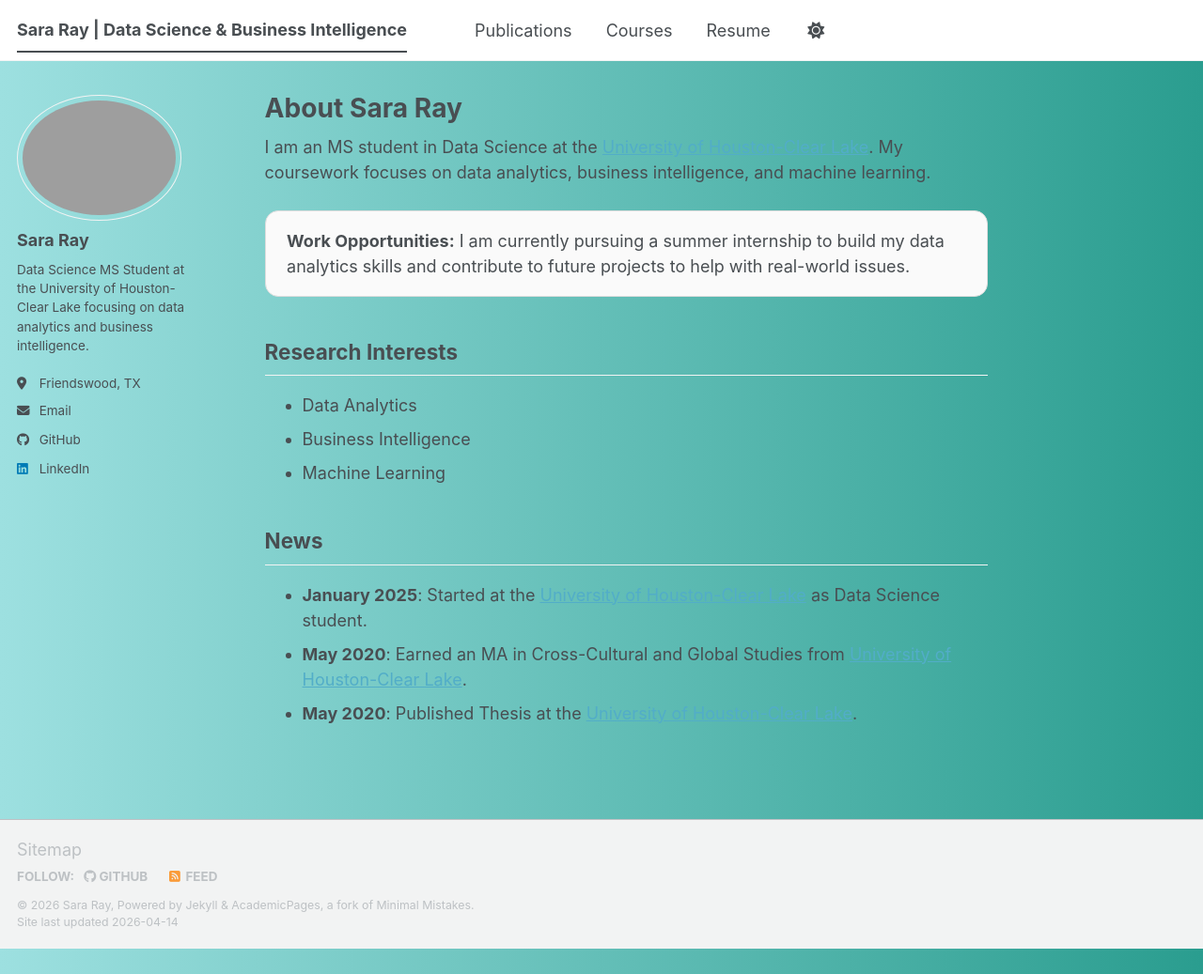
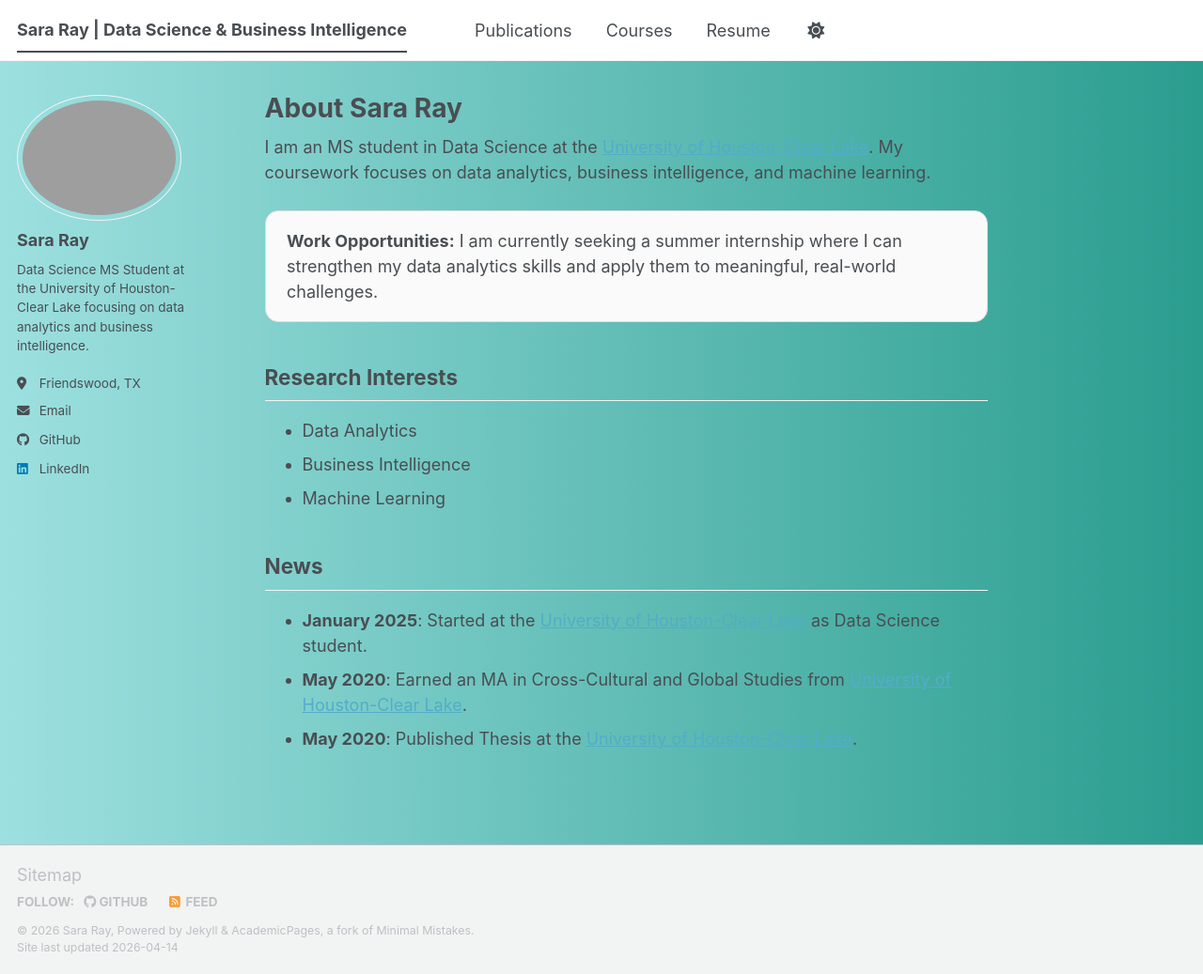
Before and after one commit to SaraRay2017/SaraRay2017.github.io, a Jekyll site: the page built from _pages/about.md, in a window 1280 px wide and 1037 px high. Shown: the whole window at 94% size. Built offline with Jekyll 4.4.1, drawn with Linux system fonts in a browser that asks for light colours; a script bundle is joined from its source files by our own code; library files that are not in the unit come from our copies.

Commit message:
Refine internship description for clarity

```diff
--- a/_pages/about.md
+++ b/_pages/about.md
@@ -7,7 +7,7 @@ author_profile: true
 I am an MS student in Data Science at the [University of Houston-Clear Lake](https://www.uhcl.edu/). My coursework focuses on data analytics, business intelligence, and machine learning.
 
 <div style="border: 1px solid #ddd; border-radius: 14px; padding: 1rem 1.25rem; margin: 1.5rem 0; background: #fafafa;">
-  <strong>Work Opportunities:</strong> I am currently pursuing a summer internship to build my data analytics skills and contribute to future projects to help with real-world issues.</div>
+  <strong>Work Opportunities:</strong> I am currently seeking a summer internship where I can strengthen my data analytics skills and apply them to meaningful, real-world challenges.</div>
 
 
 ## Research Interests
```
